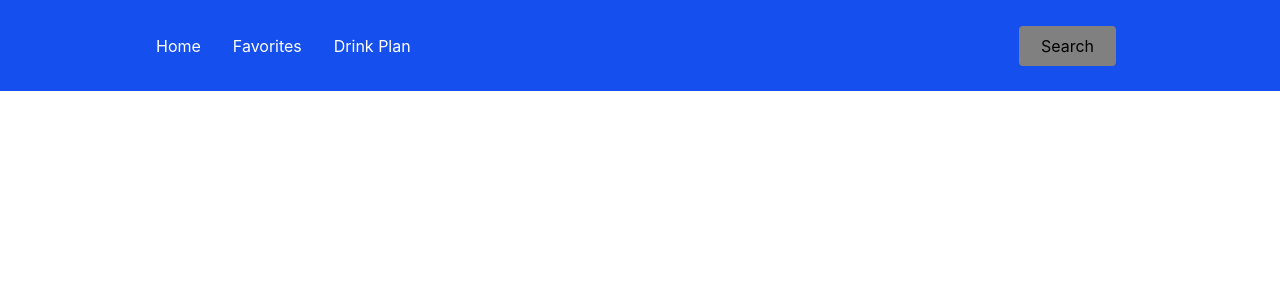
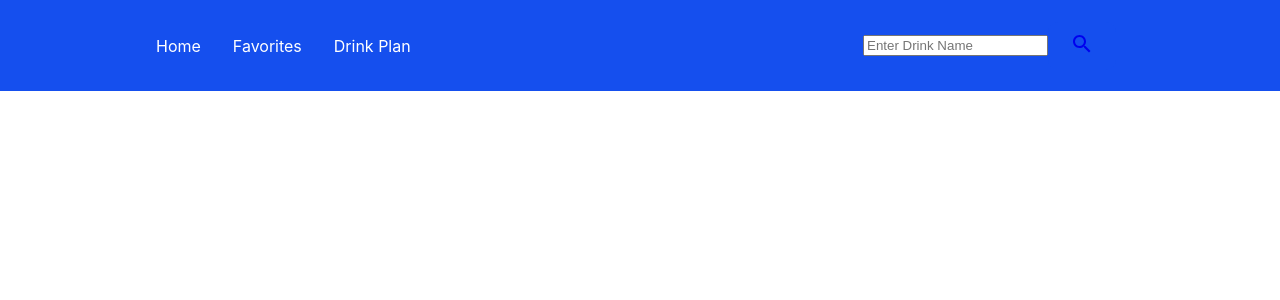
Before and after one commit to ajia117/designated-drinker, a React (Create React App) app: page / in a window 1280 px wide. Shown: the top 300 px of the page. Built offline with nearby package versions, Linux system fonts and the light colour scheme.

Commit message:
Navbar done???

```diff
--- a/src/App.js
+++ b/src/App.js
@@ -1,6 +1,6 @@
 import React from 'react';
 import './App.css';
-import Navbar from './Navbar';
+import Navbar from './Navbar/Navbar.js';
 import { BrowserRouter as Router, Switch, Route } from 'react-router-dom';
 import Home from './Navbar/Home.js';
 import Favorites from './Navbar/Favorites.js';
--- /dev/null
+++ b/src/Navbar/Navbar.js
@@ -0,0 +1,108 @@
+import React from 'react';
+// import { MenuRounded } from '@material-ui/icons/esm';
+import { NavLink as Link } from 'react-router-dom';
+import styled from 'styled-components';
+import { Search } from '@material-ui/icons/esm';
+
+
+const Navbar = () => {
+  return (
+    <>
+      <Nav>
+        {/* <Bars /> */}
+
+        <NavMenu>
+
+          <NavLink to='/Home' activeStyle>
+            Home
+          </NavLink>
+          <NavLink to='/Favorites' activeStyle>
+          Favorites
+          </NavLink>
+
+          <NavLink to='/DrinkPlan' activeStyle>
+            Drink Plan
+          </NavLink>
+        </NavMenu>
+        <NavBtn>
+                  <input type="search"  name= "search" placeholder="Enter Drink Name" />
+           <NavBtnLink to='/Search'> <Search /> </NavBtnLink>
+         </NavBtn>
+
+
+      </Nav>
+    </>
+  );
+};
+
+const Nav = styled.nav`
+  fontWeight: 'bold';
+  background: #154fee;
+  height: 85px;
+  display: flex;
+  justify-content: space-between;
+  padding: 0.2rem calc((100vw - 1000px) / 2);
+  z-index: 12;
+`;
+
+const NavLink = styled(Link)`
+  textAlign: 'center';
+  fontWeight: 'bold';
+  color: #ffffff;
+  display: flex;
+  align-items: center;
+  text-decoration: none;
+  padding: 0 1rem;
+  height: 100%;
+  cursor: pointer;
+  &.active {
+    color: #000000;
+  }
+`;
+
+// const Bars = styled(MenuRounded)`
+//   display: none;
+//   color: #808080;
+//   @media screen and (max-width: 768px) {
+//     display: block;
+//     position: absolute;
+//     top: 0;
+//     right: 0;
+//     transform: translate(-100%, 75%);
+//     font-size: 1.8rem;
+//     cursor: pointer;
+//   }
+// `;
+
+const NavMenu = styled.div`
+  display: flex;
+  align-items: center;
+  margin-right: -24px;
+  @media screen and (max-width: 768px) {
+    display: none;
+  }
+`;
+
+const NavBtn = styled.nav`
+  display: flex;
+  align-items: center;
+  margin-right: 24px;
+  /* Third Nav */
+  /* justify-content: flex-end;
+  width: 100vw; */
+  @media screen and (max-width: 768px) {
+    display: none;
+  }
+`;
+
+const NavBtnLink = styled(Link)`
+  border-radius: 10px;
+  background: #154fee;
+  padding: 10px 22px;
+  cursor: pointer;
+  transition: all 0.2s ease-in-out;
+  text-decoration: none;
+  }
+`;
+
+export default Navbar;
--- a/src/Navbar/NavbarElements.js
+++ b/src/Navbar/NavbarElements.js
@@ -1,90 +1,90 @@
 
-import { FaBars } from 'react-icons/fa';
-import { NavLink as Link } from 'react-router-dom';
-import styled from 'styled-components';
+// import { MenuRounded } from '@material-ui/icons/esm';
+// import { NavLink as Link } from 'react-router-dom';
+// import styled from 'styled-components';
 
-export const Nav = styled.nav`
-  fontWeight: 'bold';
-  background: #154fee;
-  height: 85px;
-  display: flex;
-  justify-content: space-between;
-  padding: 0.2rem calc((100vw - 1000px) / 2);
-  z-index: 12;
-  /* Third Nav */
-  /* justify-content: flex-start; */
-`;
+// export const Nav = styled.nav`
+//   fontWeight: 'bold';
+//   background: #154fee;
+//   height: 85px;
+//   display: flex;
+//   justify-content: space-between;
+//   padding: 0.2rem calc((100vw - 1000px) / 2);
+//   z-index: 12;
+//   /* Third Nav */
+//   /* justify-content: flex-start; */
+// `;
 
-export const NavLink = styled(Link)`
-  textAlign: 'center';
-  fontWeight: 'bold';
-  color: #ffffff;
-  display: flex;
-  align-items: center;
-  text-decoration: none;
-  padding: 0 1rem;
-  height: 100%;
-  cursor: pointer;
-  &.active {
-    color: #000000;
-  }
-`;
+// export const NavLink = styled(Link)`
+//   textAlign: 'center';
+//   fontWeight: 'bold';
+//   color: #ffffff;
+//   display: flex;
+//   align-items: center;
+//   text-decoration: none;
+//   padding: 0 1rem;
+//   height: 100%;
+//   cursor: pointer;
+//   &.active {
+//     color: #000000;
+//   }
+// `;
 
-export const Bars = styled(FaBars)`
-  display: none;
-  color: #808080;
-  @media screen and (max-width: 768px) {
-    display: block;
-    position: absolute;
-    top: 0;
-    right: 0;
-    transform: translate(-100%, 75%);
-    font-size: 1.8rem;
-    cursor: pointer;
-  }
-`;
+// export const Bars = styled(MenuRounded)`
+//   display: none;
+//   color: #808080;
+//   @media screen and (max-width: 768px) {
+//     display: block;
+//     position: absolute;
+//     top: 0;
+//     right: 0;
+//     transform: translate(-100%, 75%);
+//     font-size: 1.8rem;
+//     cursor: pointer;
+//   }
+// `;
 
-export const NavMenu = styled.div`
-  display: flex;
-  align-items: center;
-  margin-right: -24px;
-  /* Second Nav */
-  /* margin-right: 24px; */
-  /* Third Nav */
-  /* width: 100vw;
-  white-space: nowrap; */
-  @media screen and (max-width: 768px) {
-    display: none;
-  }
-`;
+// export const NavMenu = styled.div`
+//   display: flex;
+//   align-items: center;
+//   margin-right: -24px;
+//   /* Second Nav */
+//   /* margin-right: 24px; */
+//   /* Third Nav */
+//   /* width: 100vw;
+//   white-space: nowrap; */
+//   @media screen and (max-width: 768px) {
+//     display: none;
+//   }
+// `;
 
-export const NavBtn = styled.nav`
-  display: flex;
-  align-items: center;
-  margin-right: 24px;
-  /* Third Nav */
-  /* justify-content: flex-end;
-  width: 100vw; */
-  @media screen and (max-width: 768px) {
-    display: none;
-  }
-`;
+// export const NavBtn = styled.nav`
+//   display: flex;
+//   align-items: center;
+//   margin-right: 24px;
+//   /* Third Nav */
+//   /* justify-content: flex-end;
+//   width: 100vw; */
+//   @media screen and (max-width: 768px) {
+//     display: none;
+//   }
+// `;
 
-export const NavBtnLink = styled(Link)`
-  border-radius: 4px;
-  background: #808080;
-  padding: 10px 22px;
-  color: #000000;
-  outline: none;
-  border: none;
-  cursor: pointer;
-  transition: all 0.2s ease-in-out;
-  text-decoration: none;
-  /* Second Nav */
-  margin-left: 24px;
-  &:hover {
-    transition: all 0.2s ease-in-out;
-    background: #fff;
-    color: #808080;
-  }
-`;
+// export const NavBtnLink = styled(Link)`
+//   border-radius: 4px;
+//   background: #808080;
+//   padding: 10px 22px;
+//   color: #000000;
+//   outline: none;
+//   border: none;
+//   cursor: pointer;
+//   transition: all 0.2s ease-in-out;
+//   text-decoration: none;
+//   /* Second Nav */
+//   margin-left: 24px;
+//   &:hover {
+//     transition: all 0.2s ease-in-out;
+//     background: #fff;
+//     color: #808080;
+//   }
+// `;
--- a/src/Navbar/index.js
+++ /dev/null
@@ -1,37 +0,0 @@
-import React from 'react';
-import {
-  Nav,
-  NavLink,
-  Bars,
-  NavMenu,
-  NavBtn,
-  NavBtnLink,
-} from './NavbarElements';
-
-const Navbar = () => {
-  return (
-    <>
-      <Nav>
-        <Bars />
-
-        <NavMenu>
-
-          <NavLink to='/Home' activeStyle>
-            Home
-          </NavLink>
-          <NavLink to='/Favorites' activeStyle>
-          Favorites
-          </NavLink>
-          <NavLink to='/DrinkPlan' activeStyle>
-            Drink Plan
-          </NavLink>
-        </NavMenu>
-        <NavBtn>
-          <NavBtnLink to='/Search'>Search</NavBtnLink>
-        </NavBtn>
-      </Nav>
-    </>
-  );
-};
-
-export default Navbar;
```
